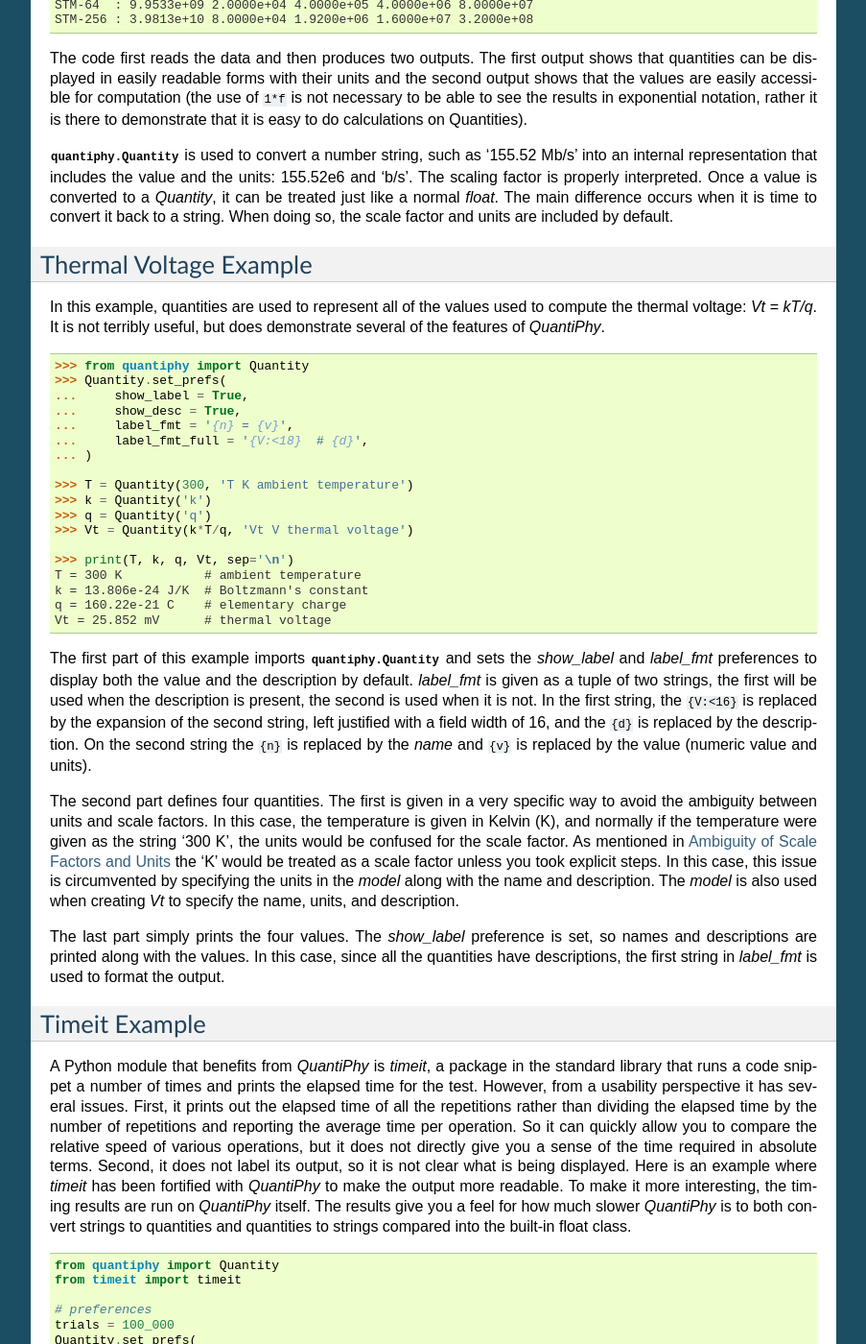
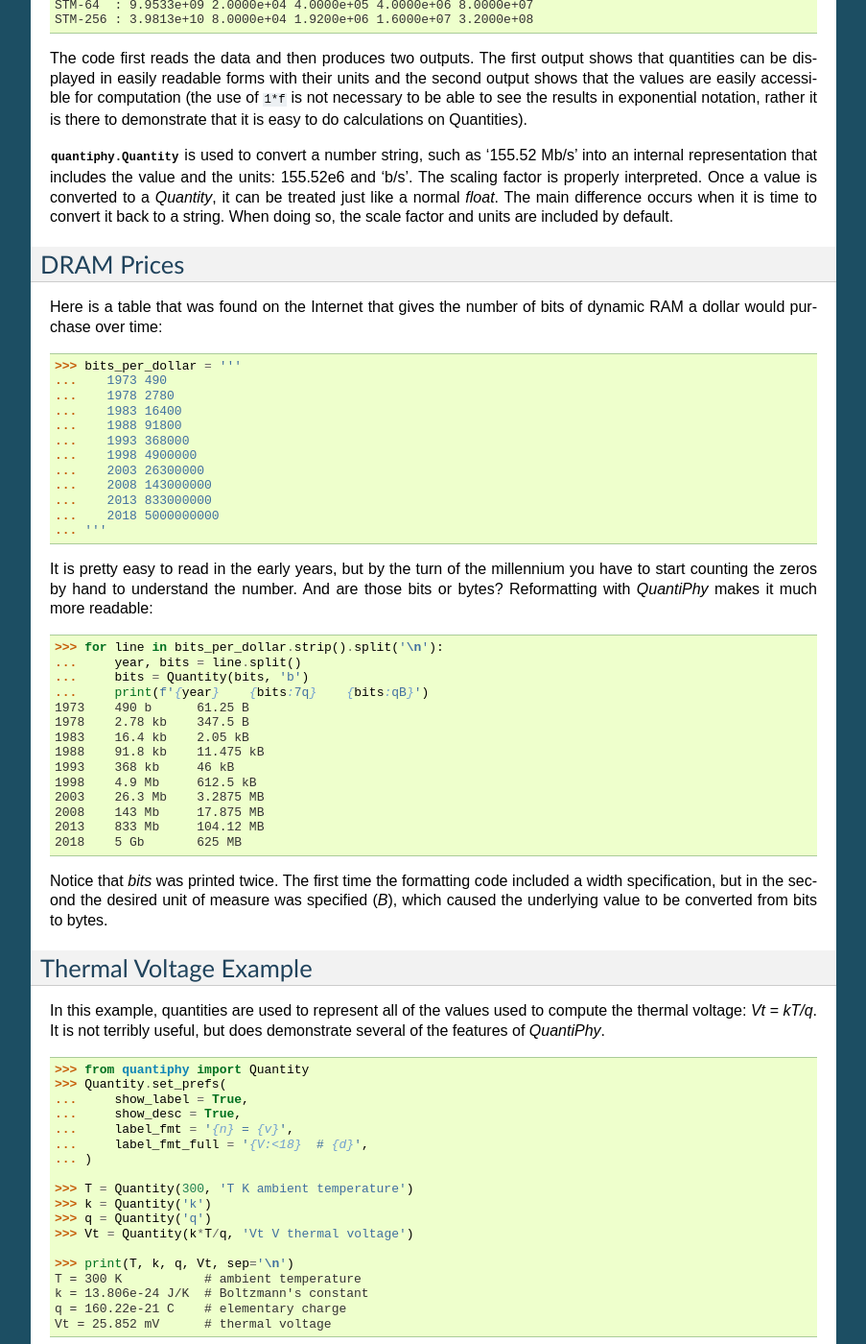
Before and after one commit to KenKundert/quantiphy, a Sphinx documentation site: the page built from doc/examples.rst, in a window 1280 px wide and 1400 px high, scrolled down 1793 px. Shown: the whole window at 96% size, without its empty margins (198-1101 px from the left). Built offline with Sphinx 7.4.7, drawn with Linux system fonts in a browser that asks for light colours; some of the changed text lies outside the part shown.

Commit message:
Add b/B unit conversion. Add dram example.

```diff
--- a/doc/examples.rst
+++ b/doc/examples.rst
@@ -55,7 +55,7 @@
 
     >>> table3 = """
     ...     SDH     | Rate (Mb/s)   | f1 (kHz)| f2 (kHz) | f3 (kHz)| f4 (MHz)
-    ...     --------+---------------+---------+----------+---------+--------
+    ...     --------+---------------+---------+----------+---------+---------
     ...     STM-1   | 155.52        | 0.5     | 6.5      | 65      | 1.3
     ...     STM-4   | 622.08        | 1       | 2.5      | 250     | 5
     ...     STM-16  | 2488.32       | 5       | 100      | 1000    | 20
@@ -135,6 +135,56 @@
 converted to a *Quantity*, it can be treated just like a normal *float*. The
 main difference occurs when it is time to convert it back to a string. When
 doing so, the scale factor and units are included by default.
+
+
+.. _dram:
+
+DRAM Prices
+-----------
+
+Here is a table that was found on the Internet that gives the number of bits of
+dynamic RAM a dollar would purchase over time:
+
+.. code-block:: python
+
+    >>> bits_per_dollar = '''
+    ...    1973 490
+    ...    1978 2780
+    ...    1983 16400
+    ...    1988 91800
+    ...    1993 368000
+    ...    1998 4900000
+    ...    2003 26300000
+    ...    2008 143000000
+    ...    2013 833000000
+    ...    2018 5000000000
+    ... '''
+
+It is pretty easy to read in the early years, but by the turn of the millennium
+you have to start counting the zeros by hand to understand the number.  And are
+those bits or bytes?  Reformatting with *QuantiPhy* makes it much more readable:
+
+.. code-block:: python
+
+    >>> for line in bits_per_dollar.strip().split('\n'):
+    ...     year, bits = line.split()
+    ...     bits = Quantity(bits, 'b')
+    ...     print(f'{year}    {bits:7q}    {bits:qB}')
+    1973    490 b      61.25 B
+    1978    2.78 kb    347.5 B
+    1983    16.4 kb    2.05 kB
+    1988    91.8 kb    11.475 kB
+    1993    368 kb     46 kB
+    1998    4.9 Mb     612.5 kB
+    2003    26.3 Mb    3.2875 MB
+    2008    143 Mb     17.875 MB
+    2013    833 Mb     104.12 MB
+    2018    5 Gb       625 MB
+
+Notice that *bits* was printed twice. The first time the formatting code
+included a width specification, but in the second the desired unit of measure
+was specified (*B*), which caused the underlying value to be converted from bits
+to bytes.
 
 
 .. _thermal voltage example:
--- a/doc/user.rst
+++ b/doc/user.rst
@@ -158,7 +158,7 @@
     >>> print(Quantity('$11_200_000'))
     $11.2M
 
-    >>> print(Quantity(11.2e6 '$'))
+    >>> print(Quantity(11.2e6, '$'))
     $11.2M
 
 When given as a string, the number may use any of the following scale factors
@@ -338,6 +338,7 @@
 m:     km, m, cm, mm, um, μm, micron, nm, Å, angstrom, mi, mile, miles
 g:     oz, lb, lbs
 s:     s, sec, min, hour, hr , day
+b:     B
 ====== ===============================================================
 
 You can also create your own converters using :class:`quantiphy.UnitConversion`:
--- a/quantiphy.py
+++ b/quantiphy.py
@@ -151,6 +151,8 @@
 UnitConversion('s', 'hr hour', 3600)
 UnitConversion('s', 'day', 86400)
 
+# Bit conversions {{{2
+UnitConversion('b', 'B', 8)
 
 # Constants {{{1
 #  set_unit_system {{{2
```
Also changed, not shown: doc/index.rst (+4 -3 lines), .travis.yml.
